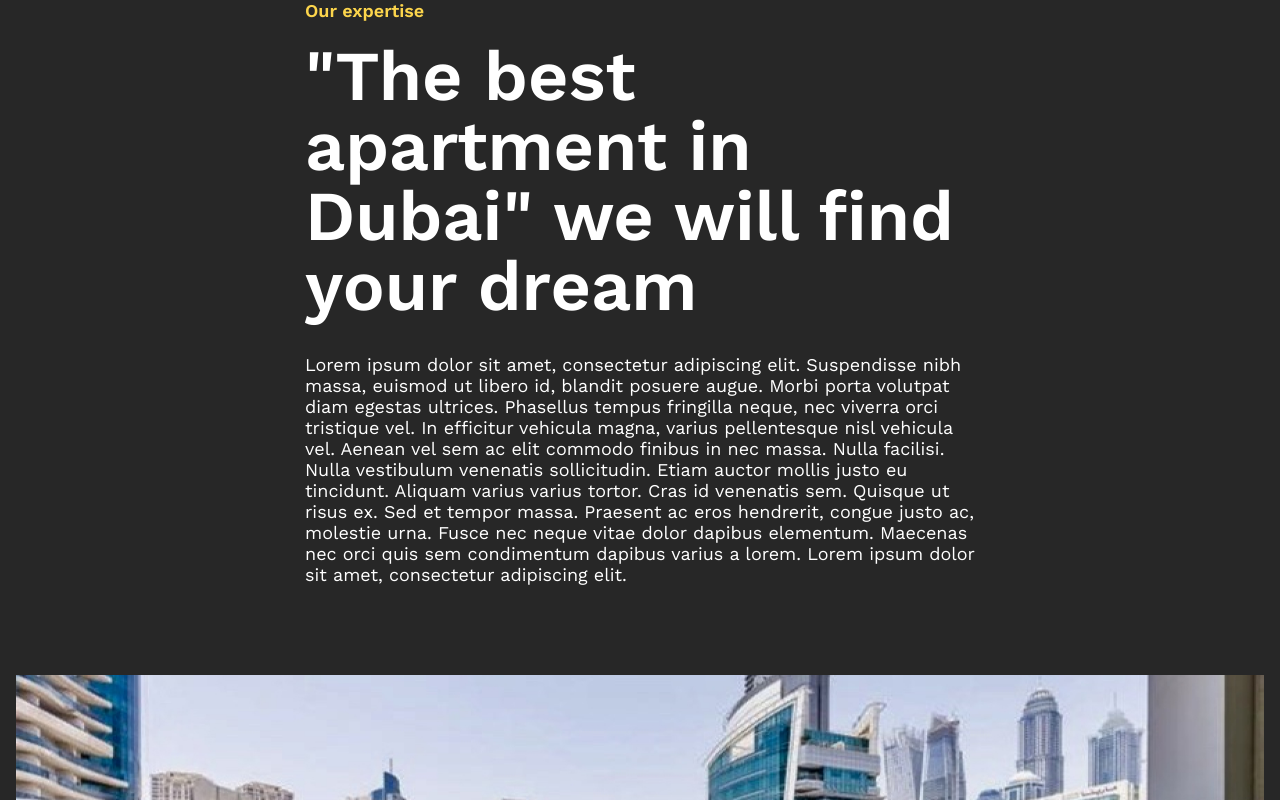
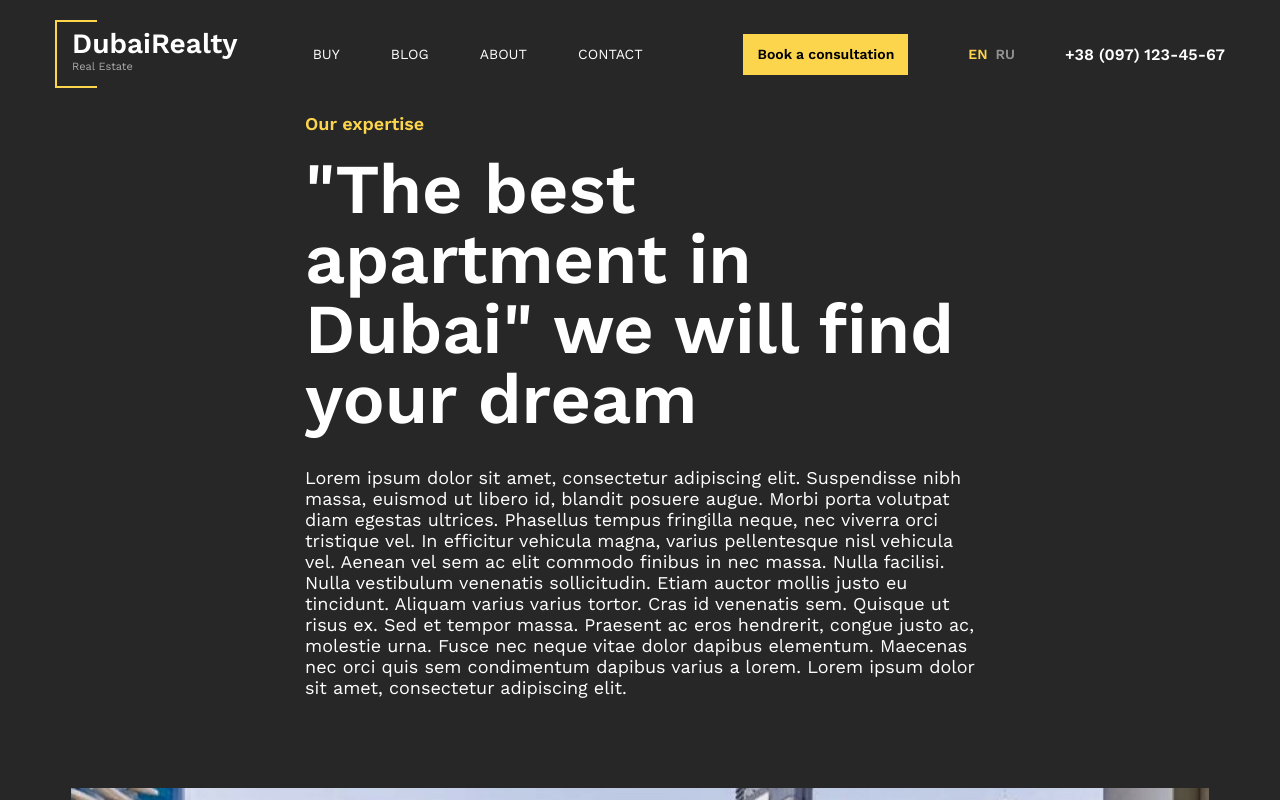
Before and after one commit to ThunderFlight/R_dubai_reality, a React (Vite) app: page / in a window 1280 px wide. Shown: the top 800 px of the page. Built offline with nearby package versions, Linux system fonts and the light colour scheme.

Commit message:
:sparkles: feat: add TheNavigation component.

```diff
--- a/src/App.jsx
+++ b/src/App.jsx
@@ -1,15 +1,18 @@
 import { Route, Routes } from 'react-router-dom';
+import { TheNavigation } from './components/TheNavigation';
 import { Home } from './pages';
 
 export const App = () => {
   return (
-    // TheNavigation component
+    <>
+      <TheNavigation />
       <Routes>
         <Route
           path='/'
           element={<Home />}
         />
       </Routes>
-    // TheFooter component
+      {/* TheFooter */}
+    </>
   );
 };
--- /dev/null
+++ b/src/components/TheNavigation/TheNavigation.jsx
@@ -0,0 +1,87 @@
+import clsx from 'clsx';
+import { useState } from 'react';
+import { Link } from 'react-router-dom';
+import { Logo } from '../common/';
+import styles from './TheNavigation.module.scss';
+
+export const TheNavigation = () => {
+  const [languages, setLanguages] = useState([
+    { id: 'en', title: 'EN', isActive: true },
+    { id: 'ru', title: 'RU', isActive: false },
+  ]);
+
+  const changeActiveLang = (id) => {
+    const updatedLanguages = languages.map((language) => {
+      if (language.id === id) {
+        return { ...language, isActive: true };
+      } else {
+        return { ...language, isActive: false };
+      }
+    });
+
+    setLanguages(updatedLanguages);
+  };
+
+  return (
+    <header className={styles.navigation}>
+      <div className={styles.navigation__left}>
+        <Logo />
+        <nav className={styles.navigation__menu}>
+          <ul className={styles.navigation__menu_list}>
+            <li className={styles.navigation__menu_item}>
+              <Link
+                to='/buy'
+                className={styles.navigation__menu_link}>
+                buy
+              </Link>
+            </li>
+            <li className={styles.navigation__menu_item}>
+              <Link
+                to='/blog'
+                className={styles.navigation__menu_link}>
+                blog
+              </Link>
+            </li>
+            <li className={styles.navigation__menu_item}>
+              <Link
+                to='/about'
+                className={styles.navigation__menu_link}>
+                about
+              </Link>
+            </li>
+            <li className={styles.navigation__menu_item}>
+              <Link
+                to='/contact'
+                className={styles.navigation__menu_link}>
+                contact
+              </Link>
+            </li>
+          </ul>
+        </nav>
+      </div>
+
+      <div className={styles.navigation__right}>
+        <button className={styles.navigation__btn}>Book a consultation</button>
+        <div className={styles.navigation__wrapperLang}>
+          {[] &&
+            languages.map((lang) => (
+              <span
+                key={lang.id}
+                className={clsx(
+                  styles.navigation__wrapperLang_title,
+                  lang.isActive ? styles.active : null,
+                )}
+                onClick={() => changeActiveLang(lang.id)}>
+                {lang.title}
+              </span>
+            ))}
+        </div>
+        <a
+          href='tel:+380971234567'
+          className={styles.navigation__phone}>
+          +38 (097) 123-45-67
+        </a>
+      </div>
+    </header>
+  );
+};
--- /dev/null
+++ b/src/components/TheNavigation/TheNavigation.module.scss
@@ -0,0 +1,127 @@
+@import 'main';
+
+.navigation {
+  padding-top: 20px;
+  @include flex(space-between, center);
+  margin-bottom: 18px;
+
+  @include media($SCREEN_TABLET) {
+    margin-bottom: 20px;
+  }
+
+  @include media($SCREEN_DESKTOP) {
+    margin-bottom: 25px;
+  }
+
+  &__left {
+    display: flex;
+  }
+
+  &__menu {
+    width: 330px;
+    display: none;
+    align-items: center;
+
+    @include media($SCREEN_M) {
+      display: flex;
+    }
+
+    &_list {
+      width: 100%;
+      @include flex(space-between, center);
+    }
+
+    &_link {
+      position: relative;
+      @include text(14px, 400, $WHITE);
+      text-transform: uppercase;
+      padding-bottom: 3px;
+      @include transition(color);
+
+      &:hover {
+        color: $YELLOW;
+      }
+
+      &::after {
+        content: '';
+        position: absolute;
+        left: 0;
+        bottom: 0;
+        height: 2px;
+        width: 0;
+        background-color: $YELLOW;
+        @include transition(width);
+      }
+
+      &:hover::after {
+        width: 100%;
+      }
+    }
+  }
+
+  &__right {
+    @include flex(space-between, center);
+    display: none;
+
+    @include media($SCREEN_TABLET) {
+      display: flex;
+    }
+  }
+
+  &__btn {
+    width: fit-content;
+    @include text(14px, 600, $BLACK);
+    border: none;
+    background-color: $YELLOW;
+    @include transition(color);
+    cursor: pointer;
+    padding: 12px 14px 13px;
+    margin-right: 40px;
+    @include media($SCREEN_TABLET_LARGE) {
+      margin-right: 40px;
+    }
+    @include media($SCREEN_TABLET_LARGE) {
+      margin-right: 60px;
+    }
+
+    @include media($SCREEN_HD) {
+      margin-right: 120px;
+    }
+
+    &:hover {
+      color: rgba($BLACK, 0.2);
+    }
+  }
+
+  &__wrapperLang {
+    margin-right: 50px;
+
+    &_title {
+      @include text(14px, 600, #929292);
+      @include transition(color);
+      cursor: pointer;
+
+      &:hover {
+        color: $YELLOW;
+      }
+
+      &:first-child {
+        margin-right: 8px;
+      }
+    }
+  }
+
+  &__phone {
+    @include text(16px, 600, $WHITE);
+    @include transition(color);
+    cursor: pointer;
+
+    &:hover {
+      color: $YELLOW;
+    }
+  }
+}
+
+.active {
+  color: $YELLOW;
+}
--- /dev/null
+++ b/src/components/TheNavigation/index.js
@@ -0,0 +1 @@
+export * from './TheNavigation';
--- /dev/null
+++ b/src/components/common/Logo/Logo.jsx
@@ -0,0 +1,13 @@
+import { Link } from 'react-router-dom';
+import styles from './Logo.module.scss';
+
+export const Logo = () => {
+  return (
+    <Link
+      to='/'
+      className={styles.logo}>
+      <span className={styles.logo__title}>DubaiRealty</span>
+      <span className={styles.logo__subtitle}>Real Estate</span>
+    </Link>
+  );
+};
--- /dev/null
+++ b/src/components/common/Logo/Logo.module.scss
@@ -0,0 +1,64 @@
+@import 'main';
+
+.logo {
+  width: fit-content;
+  position: relative;
+  @include flex-col();
+  border-left: 2px solid $YELLOW;
+  padding-left: 15px;
+  padding-top: 7px;
+  padding-bottom: 15px;
+  @include media($SCREEN_M) {
+    margin-right: 35px;
+  }
+  @include media($SCREEN_L) {
+    margin-right: 75px;
+  }
+  @include media($SCREEN_HD) {
+    margin-right: 150px;
+  }
+
+  &::before,
+  &::after {
+    content: '';
+    display: block;
+    position: absolute;
+    left: 0;
+    background-color: $YELLOW;
+    width: 40px;
+    height: 2px;
+    @include transition(width);
+    z-index: 11;
+  }
+
+  &::before {
+    top: 0;
+  }
+
+  &::after {
+    bottom: 0;
+  }
+
+  &:hover::before {
+    width: 20px;
+  }
+  &:hover::after {
+    width: 60px;
+  }
+
+  &__title {
+    @include text(18px, 700, $WHITE);
+    @include media($SCREEN_TABLET) {
+      font-size: 20px;
+    }
+
+    @include media($SCREEN_DESKTOP) {
+      font-size: 28px;
+    }
+  }
+
+  &__subtitle {
+    @include text(11px, 400, $WHITE);
+    opacity: 0.6;
+  }
+}
--- /dev/null
+++ b/src/components/common/Logo/index.js
@@ -0,0 +1 @@
+export * from './Logo';
--- a/src/components/common/index.js
+++ b/src/components/common/index.js
@@ -1 +1,2 @@
 export * from './Container/';
+export * from './Logo/';
--- a/src/scss/_common.scss
+++ b/src/scss/_common.scss
@@ -20,8 +20,20 @@ html {
 
 body {
   min-height: 100vh;
-  background-color: $BLACK;
+  background-color: $GRAY;
   color: $WHITE;
+  padding-left: 35px;
+  padding-right: 35px;
+
+  @include media($SCREEN_TABLET) {
+    padding-left: 40px;
+    padding-right: 40px;
+  }
+
+  @include media($SCREEN_DESKTOP) {
+    padding-left: 55px;
+    padding-right: 55px;
+  }
 }
 
 html {
```
Lines whose indentation alone changed are shown as unchanged.
